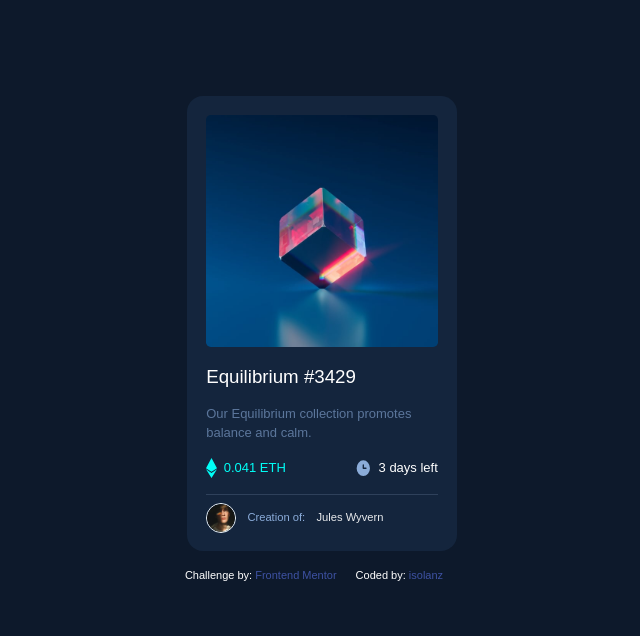
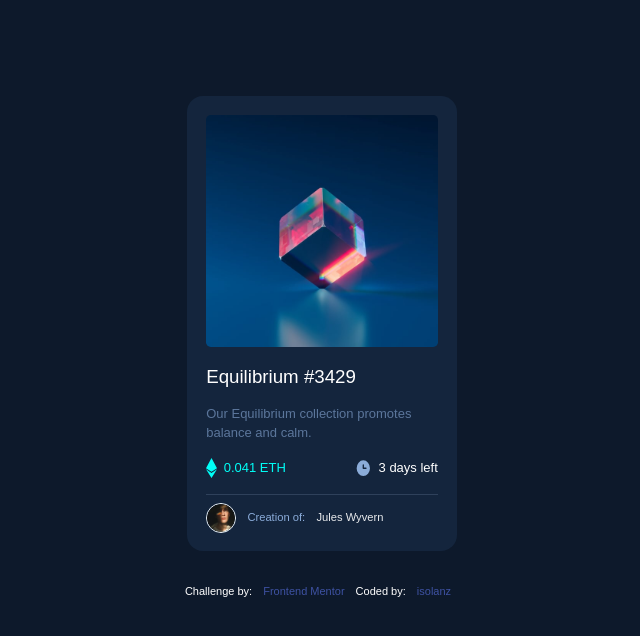
Before and after one commit to Repi1962/target-NTF, a plain HTML site: page index.html in a window 1280 px wide. Shown: the whole page, without its empty margins (318-958 px from the left). Drawn offline with Linux system fonts and the light colour scheme; files whose address does not match are found by name.

Commit message:
Update styles.css
pruebas

```diff
--- a/css/styles.css
+++ b/css/styles.css
@@ -142,10 +142,11 @@ align-items: center;
  opacity: .9;
 }
 .attribution {
-  margin-top: 1rem;
+  margin: 2rem ;
+ text-align: center;
 }
 
 a{
-  margin-right: 1rem;
+  padding: .5rem;
   text-decoration: none;
 }
```
